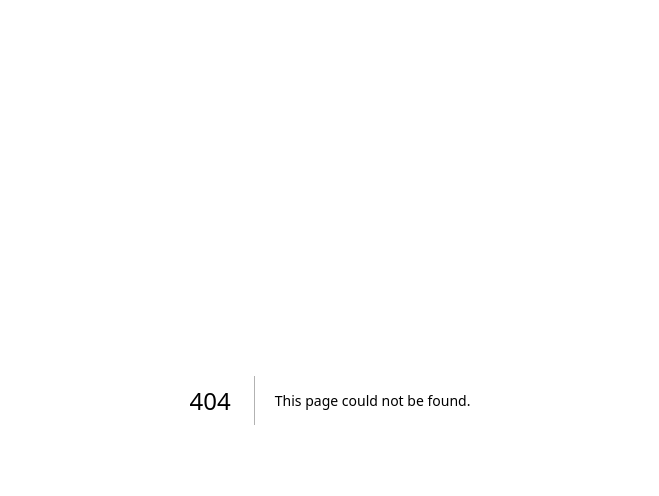
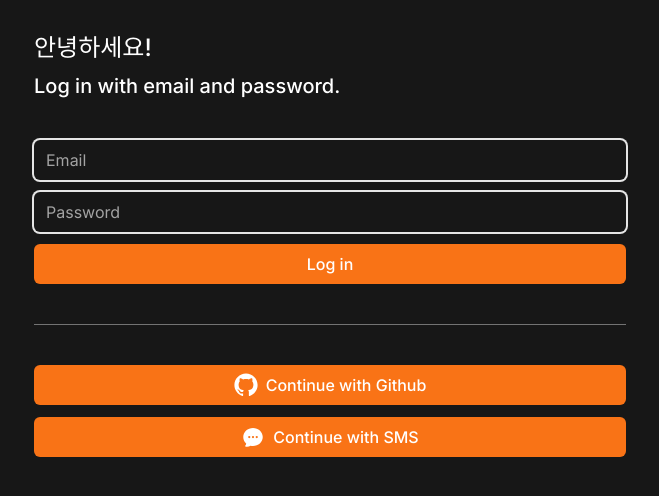
Before and after one commit to AlexKwangwoo/KwangMarket, a Next.js app: page /login in a window 1280 px wide. Before the commit this address had no page. Shown: the top 496 px of the page, without its empty margins (310-969 px from the left). Built offline with nearby package versions, Linux system fonts and the light colour scheme.

Commit message:
Added input logic

```diff
--- /dev/null
+++ b/app/create-account/page.tsx
@@ -0,0 +1,32 @@
+import FormButton from "@/components/form-btn";
+import FormInput from "@/components/form-input";
+// import SocialLogin from "@/components/social-login";
+
+export default function CreateAccount() {
+  return (
+    <div className="flex flex-col gap-10 py-8 px-6">
+      <div className="flex flex-col gap-2 *:font-medium">
+        <h1 className="text-2xl">안녕하세요!</h1>
+        <h2 className="text-xl">Fill in the form below to join!</h2>
+      </div>
+      <form className="flex flex-col gap-3">
+        <FormInput type="text" placeholder="Username" required errors={[]} />
+        <FormInput type="email" placeholder="Email" required errors={[]} />
+        <FormInput
+          type="password"
+          placeholder="Password"
+          required
+          errors={[]}
+        />
+        <FormInput
+          type="password"
+          placeholder="Confirm Password"
+          required
+          errors={[]}
+        />
+        <FormButton loading={false} text="Create account" />
+      </form>
+      {/* <SocialLogin /> */}
+    </div>
+  );
+}
--- a/app/globals.css
+++ b/app/globals.css
@@ -7,19 +7,21 @@
 */
 @layer base {
   a {
-    @apply text-blue-400;
+    @apply text-orange-500;
   }
 }
 
-@layer components {
+@layer utilities {
   .text-bigger-hello {
     @apply text-3xl font-semibold;
   }
 }
+@layer components {
+  .btn {
+    @apply w-full bg-black h-10 text-white rounded-sexy-name mt-tomato;
+  }
 
-@layer utilities {
-  .btn {
-    @apply size-12 odd:bg-red-400 first:mb-[50px]
-    active:animate-ping rounded-Kwang border-2 border-black group-hover:bg-yellow-400;
+  .primary-btn {
+    @apply w-full bg-orange-500 text-white  font-medium  rounded-md text-center hover:bg-orange-400 transition-colors;
   }
 }
--- a/app/layout.tsx
+++ b/app/layout.tsx
@@ -16,7 +16,11 @@ export default function RootLayout({
 }>) {
   return (
     <html lang="en">
-      <body className={inter.className}>{children}</body>
+      <body
+        className={`${inter.className} bg-neutral-900 text-white max-w-screen-sm mx-auto`}
+      >
+        {children}
+      </body>
     </html>
   );
 }
--- /dev/null
+++ b/app/login/actions.ts
@@ -0,0 +1,13 @@
+"use server";
+
+export async function handleForm(prevState: any, formData: FormData) {
+  console.log("prevState", prevState);
+  console.log("formData", formData);
+
+  // console.log(formData.get("email"), formData.get("password"));
+  // console.log("i run in the server baby!");
+  await new Promise((resolve) => setTimeout(resolve, 2000));
+  return {
+    errors: ["wrong password", "password too short"],
+  };
+}
--- /dev/null
+++ b/app/login/page.tsx
@@ -0,0 +1,50 @@
+"use client";
+
+import FormButton from "@/components/form-btn";
+import FormInput from "@/components/form-input";
+import SocialLogin from "@/components/social-login";
+import { useFormState } from "react-dom";
+import { handleForm } from "./actions";
+
+export default function LogIn() {
+  //state 는 handleForm의 결과가 될것임
+  //state 는 handleForm의 결과가 될것임
+  //  handleForm뒤의 null은 초기값이다!
+  const [state, action] = useFormState(handleForm, { potato: 1 } as any);
+  console.log("state", state);
+
+  // async function handleForm(formData: FormData) {
+  //   "use server";
+  //   await new Promise((resolve) => setTimeout(resolve, 2000));
+  //   console.log("logged in!");
+  //   // console.log(formData.get("email"), formData.get("password"));
+  //   // console.log("i run in the server baby!");
+  // }
+
+  return (
+    <div className="flex flex-col gap-10 py-8 px-6">
+      <div className="flex flex-col gap-2 *:font-medium">
+        <h1 className="text-2xl">안녕하세요!</h1>
+        <h2 className="text-xl">Log in with email and password.</h2>
+      </div>
+      <form action={action} className="flex flex-col gap-3">
+        <FormInput
+          name="email"
+          type="email"
+          placeholder="Email"
+          required
+          errors={[]}
+        />
+        <FormInput
+          name="password"
+          type="password"
+          placeholder="Password"
+          required
+          errors={state?.errors ?? []}
+        />
+        <FormButton text="Log in" />{" "}
+      </form>
+      <SocialLogin />
+    </div>
+  );
+}
--- a/app/page.tsx
+++ b/app/page.tsx
@@ -1,11 +1,24 @@
+import Link from "next/link";
+
 export default function Home() {
   return (
-    <div className=" max-w-screen-sm flex flex-col group">
-      {[1, 2, 3].map((each) => (
-        <button className="btn">a</button>
-      ))}
-      <a>asdf</a>
-      <input></input>
+    <div className="flex flex-col items-center justify-between min-h-screen p-6">
+      <div className="my-auto flex flex-col items-center gap-2 *:font-medium">
+        <span className="text-9xl">🥕</span>
+        <h1 className="text-4xl ">당근</h1>
+        <h2 className="text-2xl">당근 마겟에 어서오세요!</h2>
+      </div>
+      <div className="flex flex-col items-center gap-3 w-full">
+        <Link href="/create-account" className="primary-btn text-lg py-2.5">
+          시작하기
+        </Link>
+        <div className="flex gap-2">
+          <span>이미 계정이 있나요?</span>
+          <Link href="/login" className="hover:underline">
+            로그인
+          </Link>
+        </div>
+      </div>
     </div>
   );
 }
--- /dev/null
+++ b/app/sms/page.tsx
@@ -0,0 +1,28 @@
+import FormButton from "@/components/form-btn";
+import FormInput from "@/components/form-input";
+
+export default function SMSLogin() {
+  return (
+    <div className="flex flex-col gap-10 py-8 px-6">
+      <div className="flex flex-col gap-2 *:font-medium">
+        <h1 className="text-2xl">SMS Log in</h1>
+        <h2 className="text-xl">Verify your phone number.</h2>
+      </div>
+      <form className="flex flex-col gap-3">
+        <FormInput
+          type="number"
+          placeholder="Phone number"
+          required
+          errors={[]}
+        />
+        <FormInput
+          type="number"
+          placeholder="Verification code"
+          required
+          errors={[]}
+        />
+        <FormButton loading={false} text="Verify" />
+      </form>
+    </div>
+  );
+}
--- /dev/null
+++ b/app/www/users/route.ts
@@ -0,0 +1,14 @@
+import { NextRequest } from "next/server";
+
+export async function GET(request: NextRequest) {
+  console.log(request);
+  return Response.json({
+    ok: true,
+  });
+}
+
+export async function POST(request: NextRequest) {
+  const data = await request.json();
+  console.log("log the user in!!!");
+  return Response.json(data);
+}
--- /dev/null
+++ b/components/form-btn.tsx
@@ -0,0 +1,19 @@
+"use client";
+
+import { useFormStatus } from "react-dom";
+
+interface FormButtonProps {
+  text: string;
+}
+
+export default function FormButton({ text }: FormButtonProps) {
+  const { pending } = useFormStatus();
+  return (
+    <button
+      disabled={pending}
+      className="primary-btn h-10 disabled:bg-neutral-400  disabled:text-neutral-300 disabled:cursor-not-allowed"
+    >
+      {pending ? "로딩 중" : text}
+    </button>
+  );
+}
--- /dev/null
+++ b/components/form-input.tsx
@@ -0,0 +1,32 @@
+interface FormInputProps {
+  type: string;
+  placeholder: string;
+  required: boolean;
+  errors: string[];
+  name: string;
+}
+
+export default function FormInput({
+  type,
+  placeholder,
+  required,
+  errors,
+  name,
+}: FormInputProps) {
+  return (
+    <div className="flex flex-col gap-2">
+      <input
+        name={name}
+        className="bg-transparent rounded-md w-full h-10 focus:outline-none ring-2 focus:ring-4 transition ring-neutral-200 focus:ring-orange-500 border-none placeholder:text-neutral-400"
+        type={type}
+        placeholder={placeholder}
+        required={required}
+      />
+      {errors.map((error, index) => (
+        <span key={index} className="text-red-500 font-medium">
+          {error}
+        </span>
+      ))}
+    </div>
+  );
+}
--- /dev/null
+++ b/components/social-login.tsx
@@ -0,0 +1,38 @@
+import { ChatBubbleOvalLeftEllipsisIcon } from "@heroicons/react/24/solid";
+import Link from "next/link";
+
+export default function SocialLogin() {
+  return (
+    <>
+      <div className="w-full h-px bg-neutral-500" />
+      <div className="flex flex-col gap-3">
+        <Link
+          className="primary-btn flex h-10 items-center justify-center gap-2"
+          href="/github/start"
+        >
+          <svg
+            className="size-6"
+            viewBox="0 0 15 15"
+            fill="none"
+            xmlns="http://www.w3.org/2000/svg"
+          >
+            <path
+              d="M7.49933 0.25C3.49635 0.25 0.25 3.49593 0.25 7.50024C0.25 10.703 2.32715 13.4206 5.2081 14.3797C5.57084 14.446 5.70302 14.2222 5.70302 14.0299C5.70302 13.8576 5.69679 13.4019 5.69323 12.797C3.67661 13.235 3.25112 11.825 3.25112 11.825C2.92132 10.9874 2.44599 10.7644 2.44599 10.7644C1.78773 10.3149 2.49584 10.3238 2.49584 10.3238C3.22353 10.375 3.60629 11.0711 3.60629 11.0711C4.25298 12.1788 5.30335 11.8588 5.71638 11.6732C5.78225 11.205 5.96962 10.8854 6.17658 10.7043C4.56675 10.5209 2.87415 9.89918 2.87415 7.12104C2.87415 6.32925 3.15677 5.68257 3.62053 5.17563C3.54576 4.99226 3.29697 4.25521 3.69174 3.25691C3.69174 3.25691 4.30015 3.06196 5.68522 3.99973C6.26337 3.83906 6.8838 3.75895 7.50022 3.75583C8.1162 3.75895 8.73619 3.83906 9.31523 3.99973C10.6994 3.06196 11.3069 3.25691 11.3069 3.25691C11.7026 4.25521 11.4538 4.99226 11.3795 5.17563C11.8441 5.68257 12.1245 6.32925 12.1245 7.12104C12.1245 9.9063 10.4292 10.5192 8.81452 10.6985C9.07444 10.9224 9.30633 11.3648 9.30633 12.0413C9.30633 13.0102 9.29742 13.7922 9.29742 14.0299C9.29742 14.2239 9.42828 14.4496 9.79591 14.3788C12.6746 13.4179 14.75 10.7025 14.75 7.50024C14.75 3.49593 11.5036 0.25 7.49933 0.25Z"
+              fill="currentColor"
+              fillRule="evenodd"
+              clipRule="evenodd"
+            ></path>
+          </svg>
+          <span>Continue with Github</span>
+        </Link>
+        <Link
+          className="primary-btn flex h-10 items-center justify-center gap-2"
+          href="/sms"
+        >
+          <ChatBubbleOvalLeftEllipsisIcon className="size-6" />
+          <span>Continue with SMS</span>
+        </Link>
+      </div>
+    </>
+  );
+}
--- a/package.json
+++ b/package.json
@@ -9,6 +9,7 @@
     "lint": "next lint"
   },
   "dependencies": {
+    "@heroicons/react": "^2.1.3",
     "@tailwindcss/forms": "^0.5.7",
     "next": "14.1.4",
     "react": "^18",
```
Also changed, not shown: 2 other files (tests, documents, lock files or other folders).
